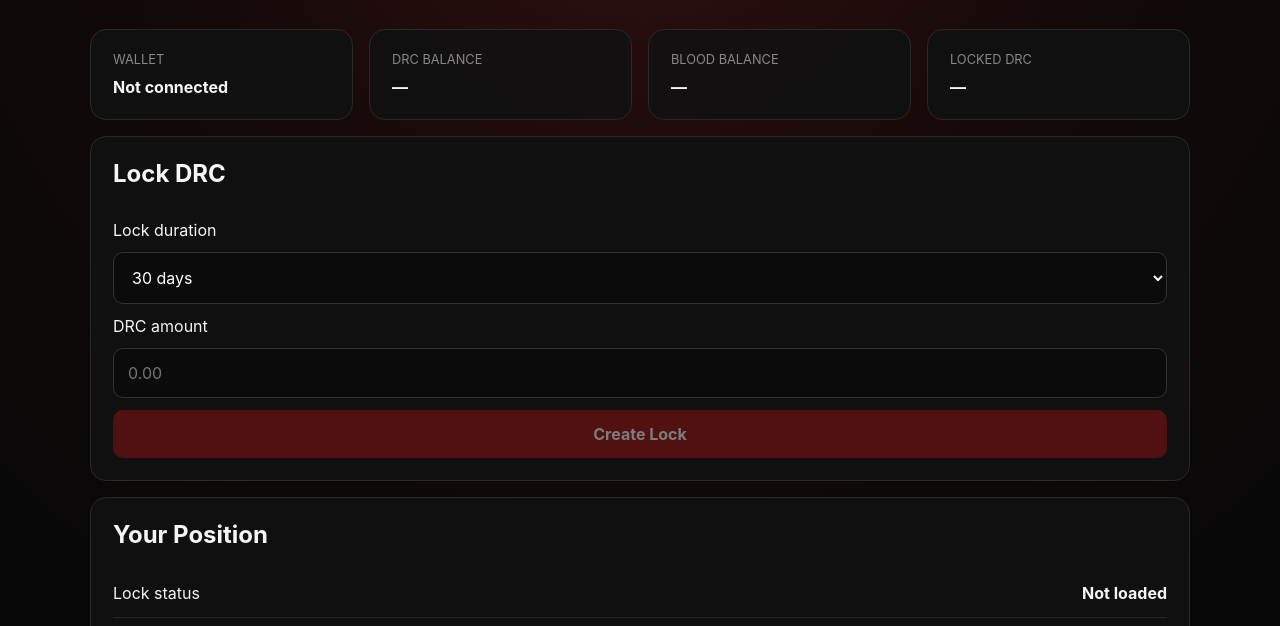
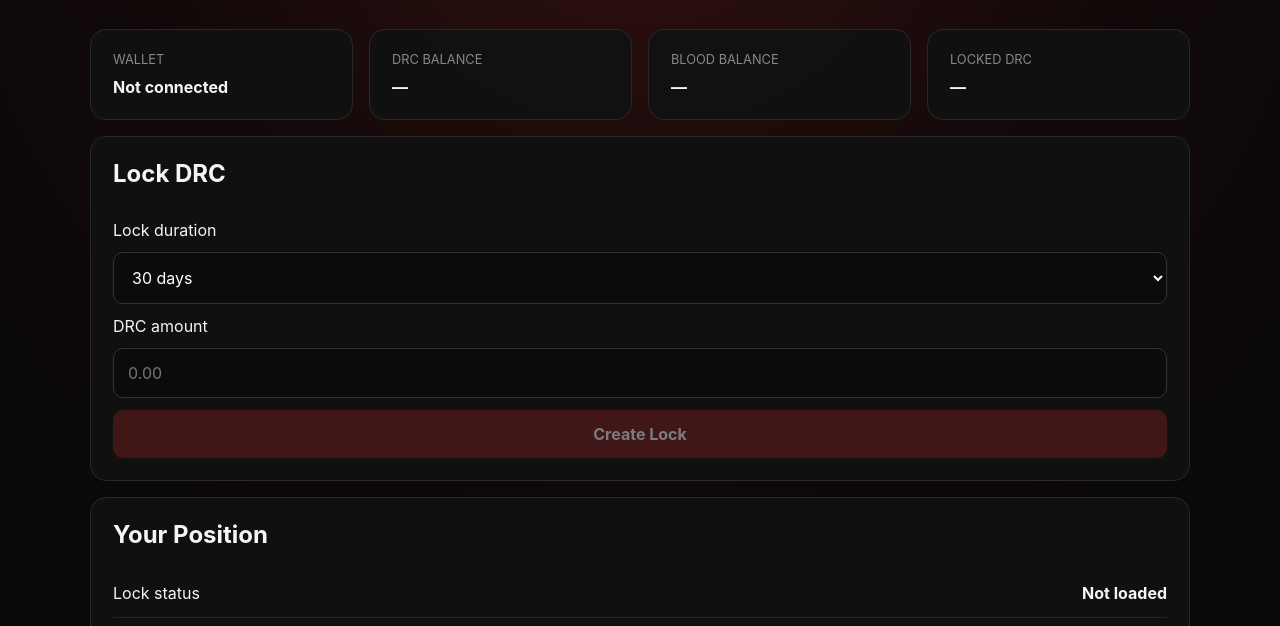
Before and after one commit to XENBRO/hello_solana, a website with bundled scripts: page app/public/index.html in a window 1280 px wide. Shown: the part 174-800 px from the top of the page. Built offline with nearby package versions, Linux system fonts and the light colour scheme; what @solana/web3.js would draw is missing.

Commit message:
Style disabled action buttons

```diff
--- a/app/public/style.css
+++ b/app/public/style.css
@@ -187,3 +187,8 @@ select:focus {
     padding-top: 28px;
   }
 }
+button:disabled {
+  opacity: 0.45;
+  cursor: not-allowed;
+  filter: grayscale(35%);
+}
```
